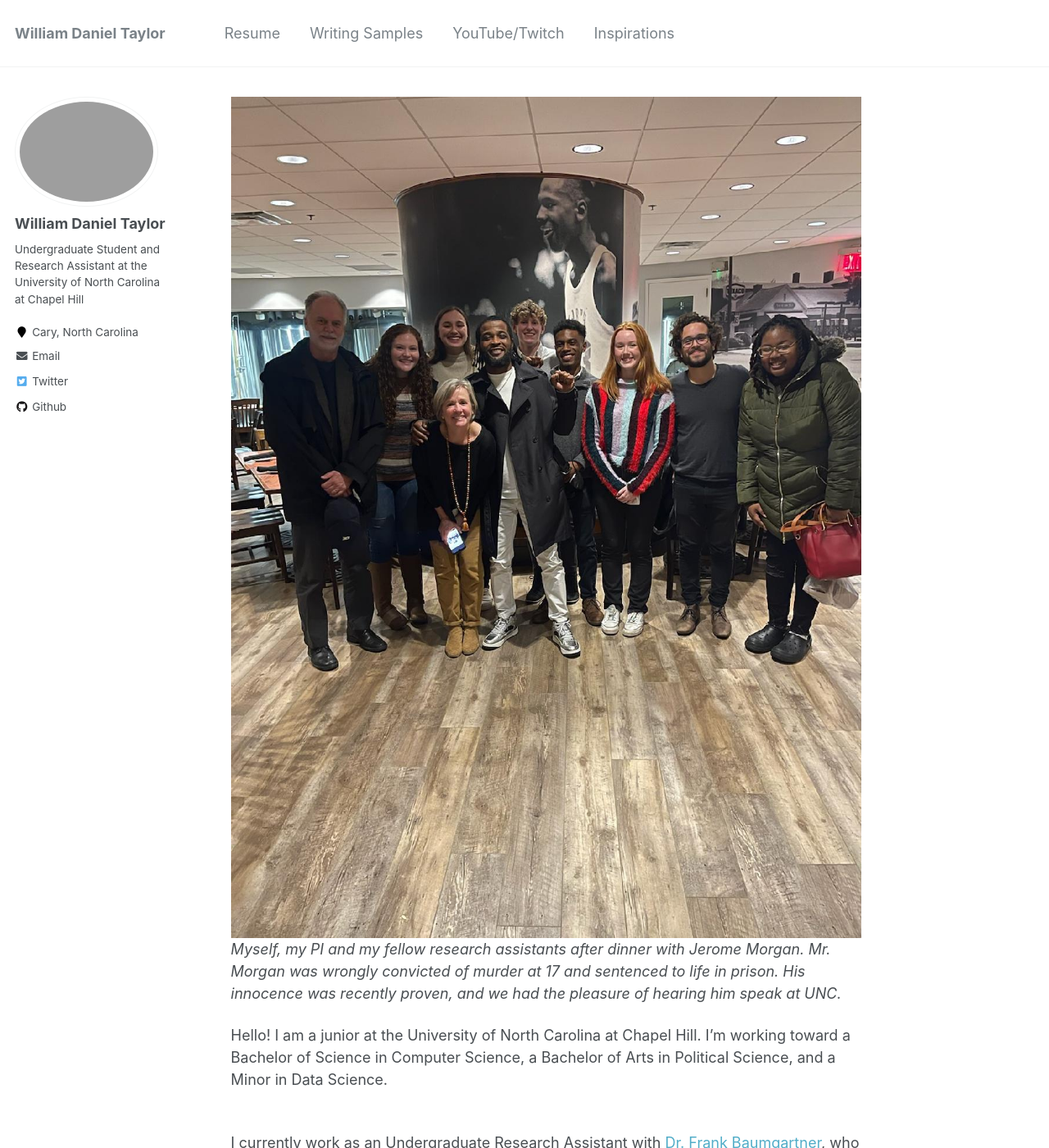
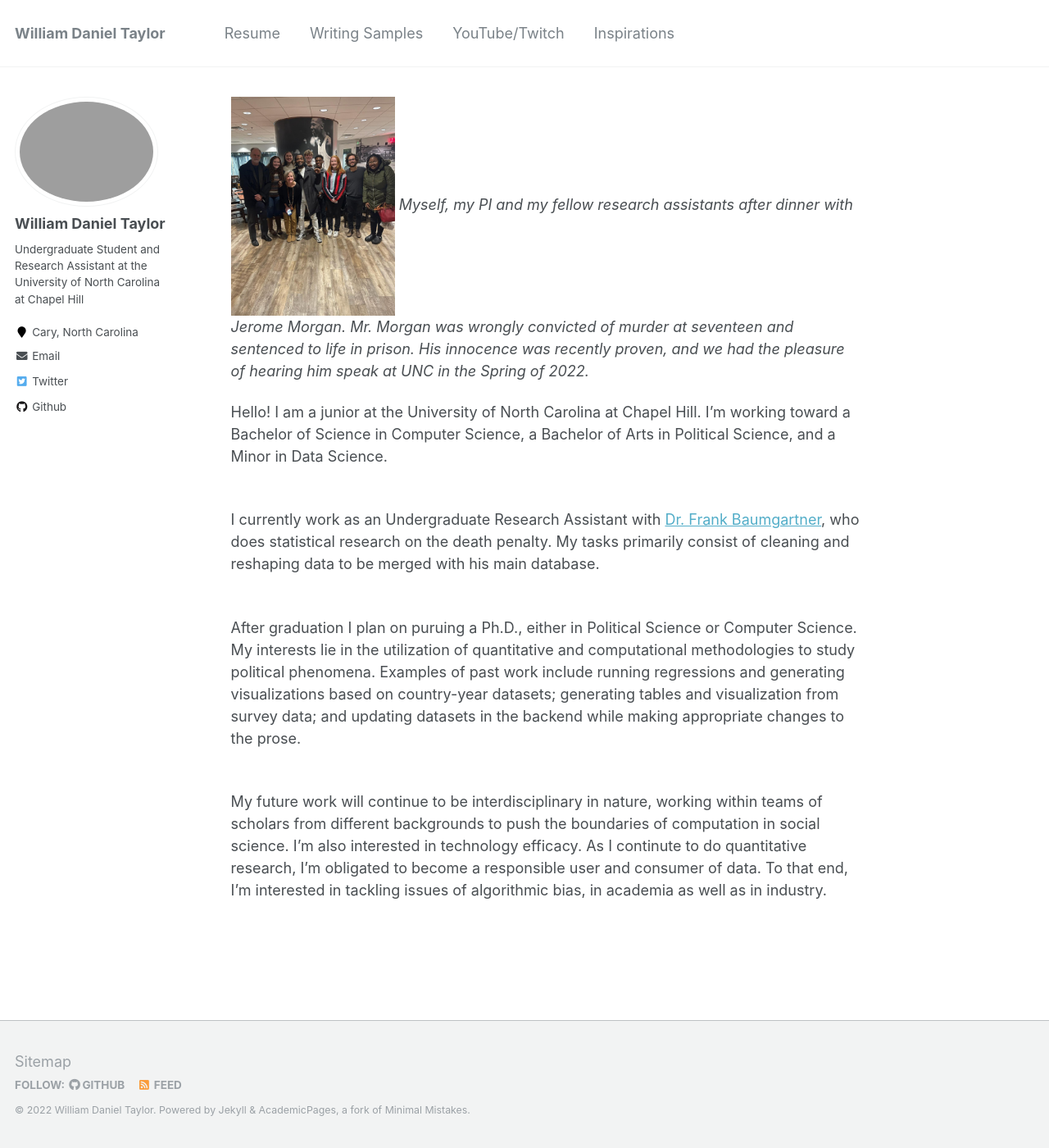
Before and after one commit to wdtaylor30/wdtaylor30.github.io, a Jekyll site: the page built from _pages/about.md, in a window 1280 px wide and 1400 px high. Shown: the whole window at 82% size. Built offline with Jekyll 4.4.1, drawn with Linux system fonts in a browser that asks for light colours.

Commit message:
resizing picture on main page

```diff
--- a/_pages/about.md
+++ b/_pages/about.md
@@ -7,8 +7,8 @@
   - /about.html
 ---
 
-![](../images/jerome_group_photo_2.jpg)
-*Myself, my PI and my fellow research assistants after dinner with Jerome Morgan. Mr. Morgan was wrongly convicted of murder at 17 and sentenced to life in prison. His innocence was recently proven, and we had the pleasure of hearing him speak at UNC.*
+<img src="../images/jerome_group_photo_2.jpg" width="200"/>
+*Myself, my PI and my fellow research assistants after dinner with Jerome Morgan. Mr. Morgan was wrongly convicted of murder at seventeen and sentenced to life in prison. His innocence was recently proven, and we had the pleasure of hearing him speak at UNC in the Spring of 2022.*
 
 Hello! I am a junior at the University of North Carolina at Chapel Hill. I'm working toward a Bachelor of Science in Computer Science, a Bachelor of Arts in Political Science, and a Minor in Data Science. <br> <br>
 
```
